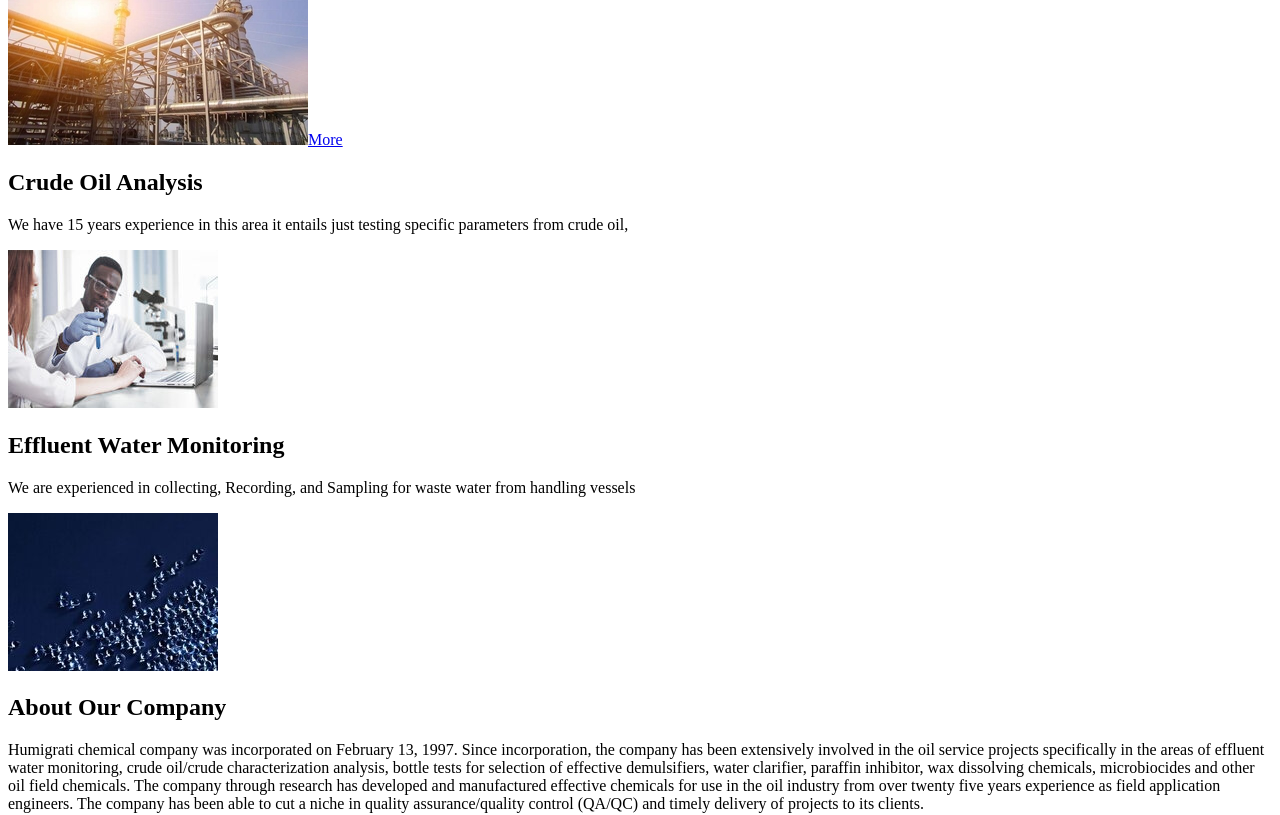
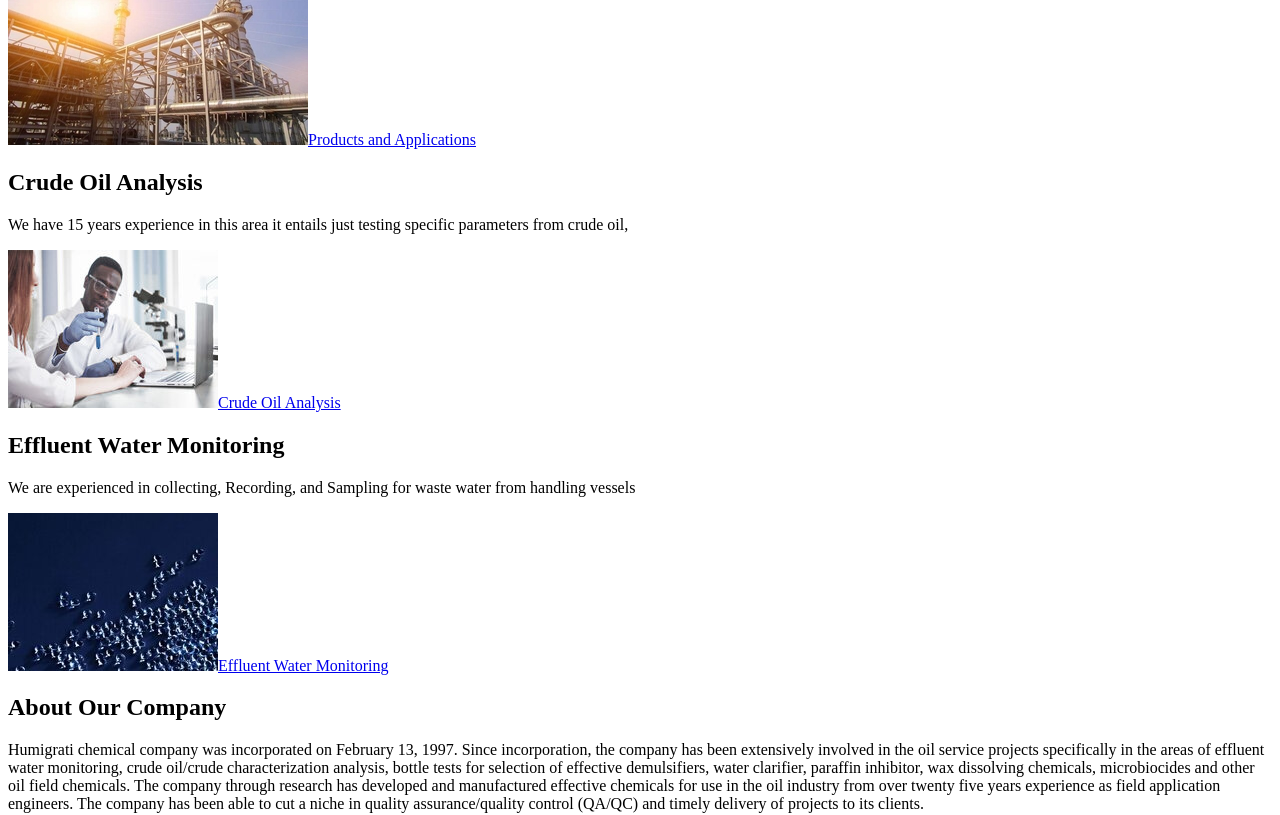
Before and after one commit to kels-orien/humigrati, a Next.js app: page /home in a window 1280 px wide. Shown: the part 1060-1875 px from the top of the page. Built offline with nearby package versions, Linux system fonts and the light colour scheme.

Commit message:
Update HTML/CSS

```diff
--- a/components/layout.js
+++ b/components/layout.js
@@ -46,14 +46,14 @@ const Layout = props => {
                 </header>
                 <header className="header-mb">
                     <div className="topnav">
-                        <div><Link href="/"><a href="#" className="active-mb">HUMIGRATI</a></Link></div>
+                        <div><Link href="/"><a className="active-mb">HUMIGRATI</a></Link></div>
                         <div id="myLinks">
                             <Link href="/service"><a className="nav-mb-font">Services</a></Link>
                             <Link href="/about"><a className="nav-mb-font">About Us</a></Link>
                             <Link href="/client"><a className="nav-mb-font">Clients</a></Link>
                             <Link href="/contact"><a className="nav-mb-font">Contact Us</a></Link>
                         </div>
-                        <a href="" className="icon" onClick={handleClick}>
+                        <a className="icon" onClick={handleClick}>
 
                             <span className="burger-mb"><i className="icon ion-md-menu"></i></span>
                         </a>
--- a/css/custom.scss
+++ b/css/custom.scss
@@ -233,6 +233,7 @@
   text-align: center;
   font-size: 2rem;
   font-weight: 700;
+  line-height: 2.08rem;
 }
 .title-paragraph {
   text-align: center;
@@ -409,6 +410,9 @@ footer h2 {
 
 .our-header {
   text-align: center;
+}
+
+.s-padding {
   padding: 2rem;
 }
 
@@ -1000,3 +1004,7 @@ footer h2 {
   max-width: 60rem;
   margin: 0 auto;
 }
+
+.p-left {
+  padding-left: 1rem;
+}
--- a/css/index.scss
+++ b/css/index.scss
@@ -21,8 +21,8 @@ textarea,
 select {
 	font-family: "Roboto Condensed", sans-serif;
 	font-weight: 300;
-	font-size: 11pt;
-	line-height: 1.75em;
+	font-size: 1rem;
+	line-height: 1.5rem;
 }
 
 ul {
@@ -251,6 +251,7 @@ ul.style5 a {
 
 /* Buttons */
 
+
 .button {
 	position: relative;
 	display: inline-block;
@@ -259,7 +260,6 @@ ul.style5 a {
 	background: #e95d3c;
 	border-radius: 6px;
 	text-decoration: none;
-	text-transform: uppercase;
 	font-size: 1.1em;
 	color: #fff;
 	-moz-transition: color 0.35s ease-in-out, background-color 0.35s ease-in-out;
@@ -477,3 +477,8 @@ a {
 a:focus {
 	outline: 1px solid $color-secondary;
 }
+
+
+.m-bottom {
+	margin-bottom: 2rem;
+}
--- a/pages/about/index.js
+++ b/pages/about/index.js
@@ -5,7 +5,7 @@ function About() {
     return (
         <Layout>
             <div className=" bg-white  use-margin">
-            <div className="text-center">
+            <div className="text-center m-bottom">
                     <h className="section-title">About Us</h>
                 </div>
                 <div className="col-6">
--- a/pages/client/index.js
+++ b/pages/client/index.js
@@ -5,7 +5,7 @@ function Clients() {
         <Layout title={"Clients | Humigrati Chemical Company Limited"}>
             <div className=" bg-white client-section use-margin">
                 <div>
-                <div className="text-center">
+                <div className="text-center m-bottom">
                     <h className="section-title">Our Clients</h>
                     <p className="section-paragraph">
                     We have in place, a prudent management board and technical team of seasoned managers, as well as consultants,
--- a/pages/contact/index.js
+++ b/pages/contact/index.js
@@ -7,9 +7,8 @@ function Contact() {
     return (
         <Layout title={"Contact Us | Humigrati Chemical Company Limited"}>
             <div className="bg-white top-align">
-                <div className="contactus">
-
-                    <h1 className="title">Contact Us</h1>
+                <div className="text-center m-bottom">
+                    <h className="section-title">Contact Us</h>
                 </div>
                 <div className="contact-container">
 
--- a/pages/functions/index.js
+++ b/pages/functions/index.js
@@ -5,7 +5,7 @@ function Functions() {
     return (
         <Layout title={"Functions | Humigrati Chemical Company Limited"}>
             <div className=" bg-white  use-margin">
-                <div className="text-center">
+                <div className="text-center m-bottom">
                     <h className="section-title">Functions</h>
                     <p className="section-paragraph">
                         In the oil and gas industries, there's only one way to keep your edge
--- a/pages/home/index.js
+++ b/pages/home/index.js
@@ -26,7 +26,7 @@ function Home() {
             <article className="products-article">
                 <section className="our-products" aria-label="Our Products demulsifiers, corrosion inhibitors scale inhibitors oil spill dispersant degreasers paraffin inhibitors paraffin solvents water clarifiers Quat biocide, THPS">
                     <div className="our-header">
-                        <h2 className="section-title">Our Products</h2>
+                        <h2 className="section-title s-padding">Our Products</h2>
                         <p className="section-paragraph">Buy our tailor made chemicals solutions</p>
                     </div>
 
@@ -71,22 +71,24 @@ function Home() {
                         <section className="image-block">
                             <header><h2 className="t2">Products and Applications</h2></header>
                             <p className="subtitle">We have fantastic tailor made production and drilling chemicals that provide necessary chemical solutions</p>
-                            <a href="#"><img src="/assets/images/refinery.jpg" className="responsive-img" alt="Products and application" /></a>
-                            <Link href="/production"><a className="button">More</a></Link>
+                            <a href="service"><img src="/assets/images/refinery.jpg" className="responsive-img" alt="Products and application" /></a>
+                            <Link href="/service"><a className="view-text p-left" >Products and Applications<i className="sy ion-md-arrow-round-forward" /></a></Link>
                         </section>
                     </div>
                     <div className="col-2">
                         <section className="image-block">
                             <header><h2 className="t2">Crude Oil Analysis</h2></header>
                             <p className="subtitle">We have 15 years experience in this area it entails just testing specific parameters  from crude oil,</p>
-                            <img src="/assets/images/analysis.jpg" className="responsive-img" alt="Crude oil analysis" />
+                            <a href="service"><img src="/assets/images/analysis.jpg" className="responsive-img" alt="Crude oil analysis" /></a>
+                            <Link href="/service"><a className="view-text p-left">Crude Oil Analysis<i className="sy ion-md-arrow-round-forward" /></a></Link>
                         </section>
                     </div>
                     <div className="col-2">
                         <section className="image-block">
                             <header><h2 className="t2">Effluent Water Monitoring</h2></header>
                             <p className="subtitle">We are experienced in collecting, Recording, and Sampling for waste water from handling vessels</p>
-                            <a href="#"><img src="/assets/images/effluent-water1.jpg" className="responsive-img" alt="Effluent water" /></a>
+                            <a href="service"><img src="/assets/images/effluent-water1.jpg" className="responsive-img" alt="Effluent water" /></a>
+                            <Link href="/service"><a className="view-text p-left">Effluent Water Monitoring<i className="sy ion-md-arrow-round-forward" /></a></Link>
                         </section>
                     </div>
                 </div>
@@ -110,19 +112,19 @@ function Home() {
                             of effective demulsifiers, water clarifier, paraffin inhibitor, wax dissolving chemicals, microbiocides
                             and other oil field chemicals. The company through research has developed and manufactured effective chemicals for use in the oil industry from over twenty five years experience as field application engineers.
                         The company has been able to cut a niche in quality assurance/quality control (QA/QC) and timely delivery of projects to its clients.</p>
-                            <Link href="/about"><a className="button">More</a></Link>
+
                         </section>
                     </div>
                     <div className="col-6">
                         <section className="about-block">
-                            <img src="/assets/images/building.jpg" className="responsive-img" alt="Office building" />
+                        <a href="/about"><img src="/assets/images/building.jpg" className="responsive-img" alt="Office building" /></a>
                         </section>
                     </div>
                 </div>
             </section>
 
             <section className="gallery bg-white">
-                <div className="our-header">
+                <div className="our-header s-padding">
                     <header><h2 className="section-title">Our Gallery</h2></header>
 
                 </div>
--- a/pages/service/index.js
+++ b/pages/service/index.js
@@ -8,7 +8,7 @@ function Service() {
 
       <div className=" bg-white use-margin">
       <div className="text-center">
-                    <h className="section-title">Services</h>
+                    <h3 className="section-title m-bottom">Services</h3>
                     <p className="section-paragraph">
                         In the oil and gas industries, there's only one way to keep your edge
                         - innovation. Navigate through our Services to find a novel solution to your oil and gas challenges.
```
